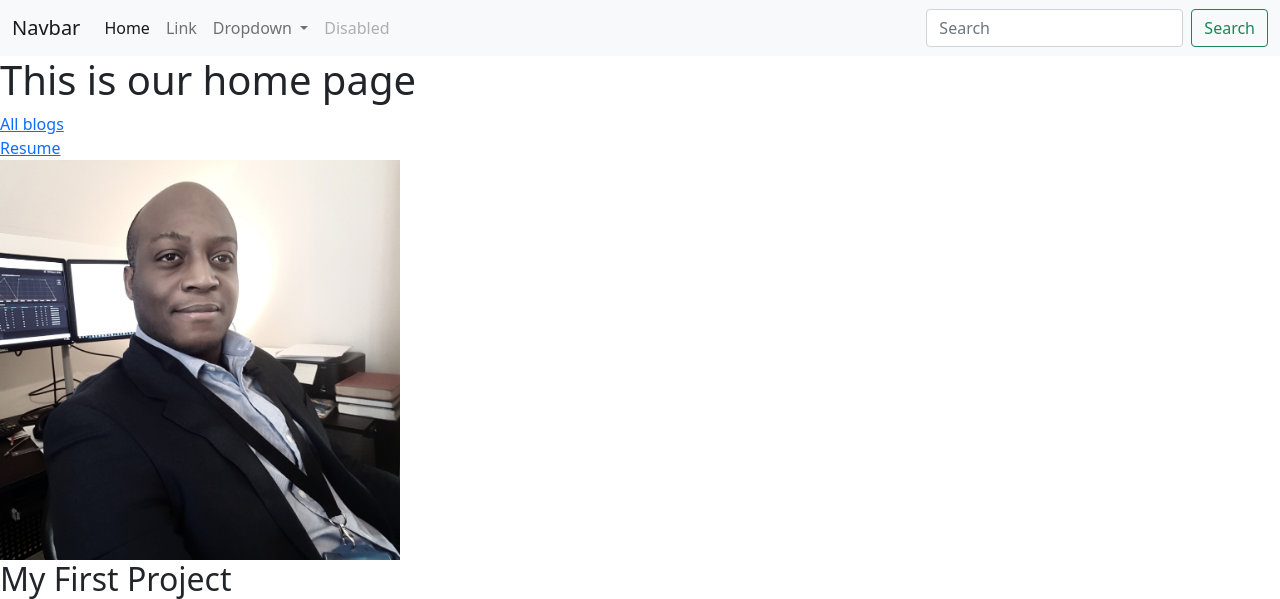
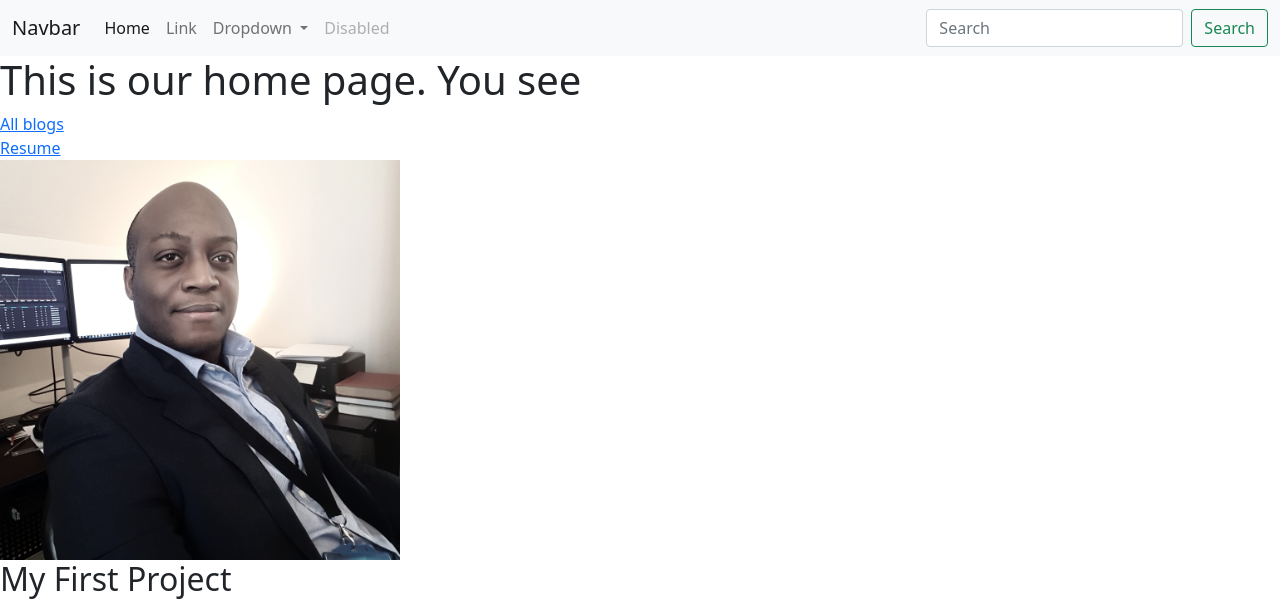
Before and after one commit to juliano60/django-test, a Django app: page / in a window 1280 px wide. Shown: the top 599 px of the page. Run offline with Django 3.2, Linux system fonts and the light colour scheme; data comes from the database, SQL or seed files in the repository.

Commit message:
Override using local settings

```diff
--- a/personal_portfolio/settings.py
+++ b/personal_portfolio/settings.py
@@ -130,3 +130,8 @@ DEFAULT_AUTO_FIELD = 'django.db.models.BigAutoField'
 
 MEDIA_URL = '/media/'
 MEDIA_ROOT = os.path.join(BASE_DIR, 'media')
+
+try:
+    from .local_settings import *
+except ImportError:
+    print("Looks like no local file. You must be on production")
--- a/portfolio/templates/portfolio/home.html
+++ b/portfolio/templates/portfolio/home.html
@@ -1,7 +1,7 @@
 {% extends 'portfolio/base.html' %}
 {% block content %}
 
-  <h1>This is our home page</h1>
+  <h1>This is our home page. You see</h1>
   {% load static %}
 
   <a href="{% url 'blog:all_blogs' %}">All blogs</a>
```
